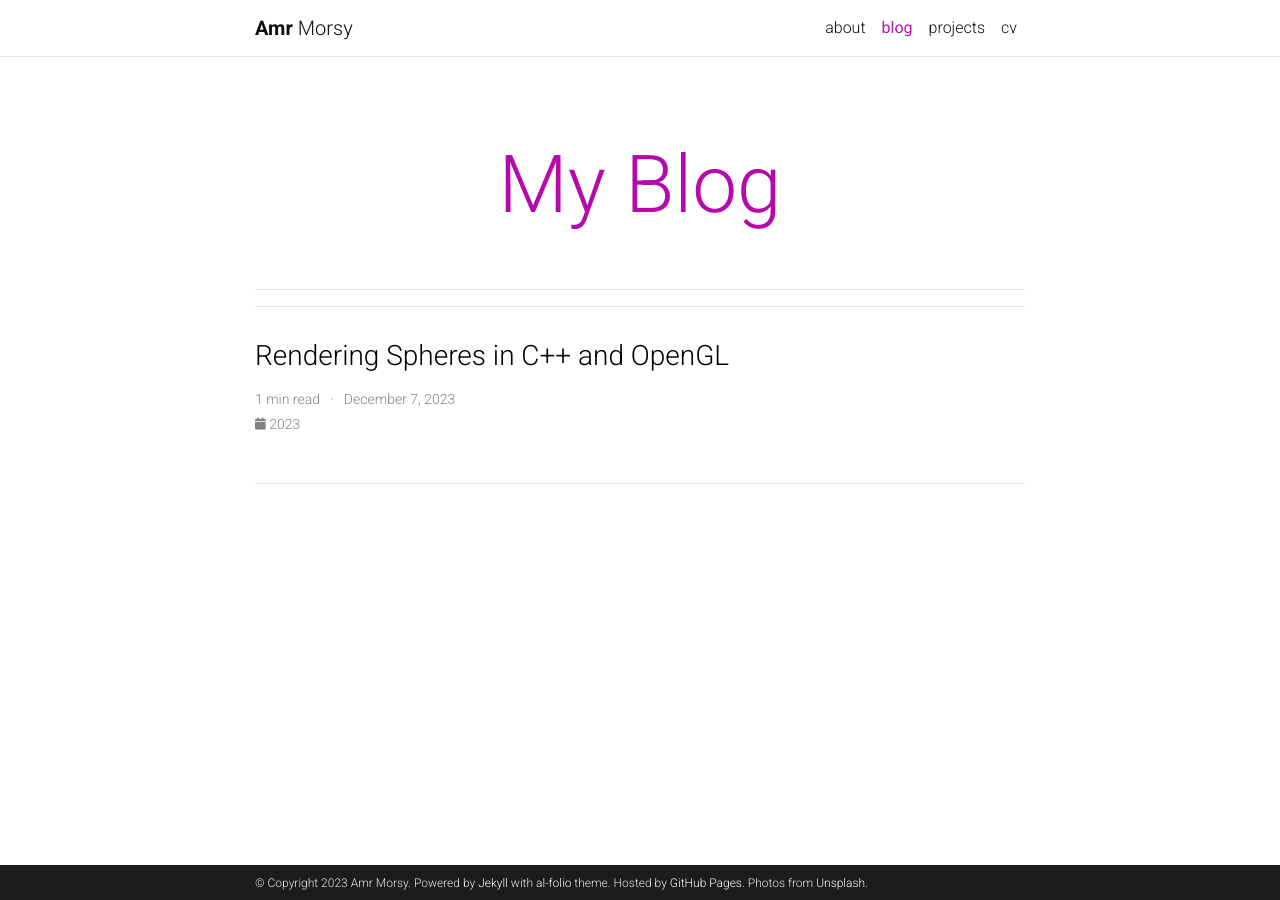
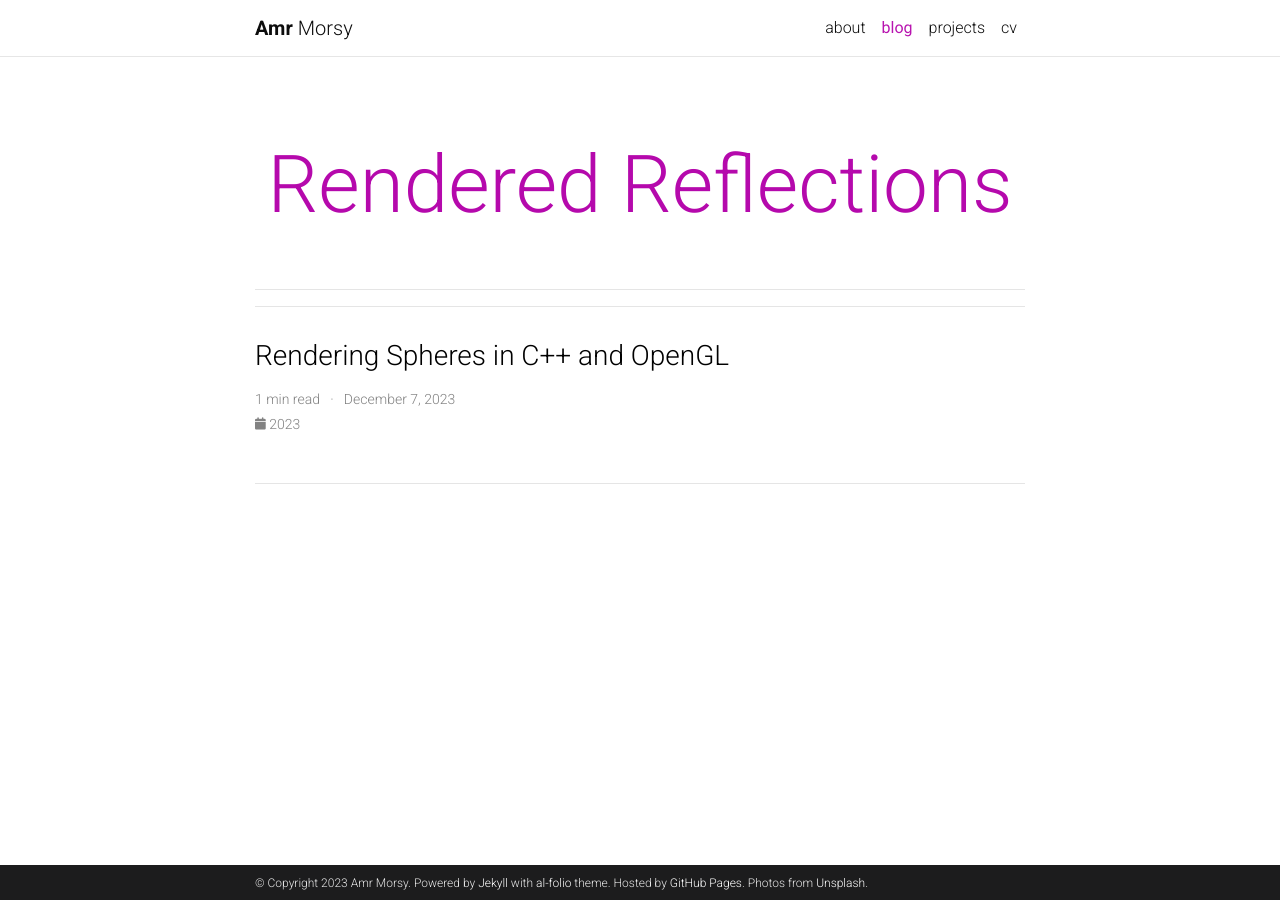
Before and after one commit to AmrHMorsy/AmrMorsy.github.io, a Jekyll site: the page built from blog/index.html, in a window 1280 px wide. Built offline with Jekyll 4.4.1, drawn with Linux system fonts in a browser that asks for light colours; the list of posts is cut into pages by our own code; comment, search, counter and statistics services are not loaded; a style sheet for code colours, icons or effects is not loaded.

Commit message:
Update _config.yml

```diff
--- a/_config.yml
+++ b/_config.yml
@@ -121,7 +121,7 @@
 # Blog
 # -----------------------------------------------------------------------------
 
-blog_name: My Blog # blog_name will be displayed in your blog page
+blog_name: Rendered Reflections # blog_name will be displayed in your blog page
 blog_nav_title: blog # your blog must have a title for it to be displayed in the nav bar
 blog_description:
 permalink: /blog/:year/:title/
```
